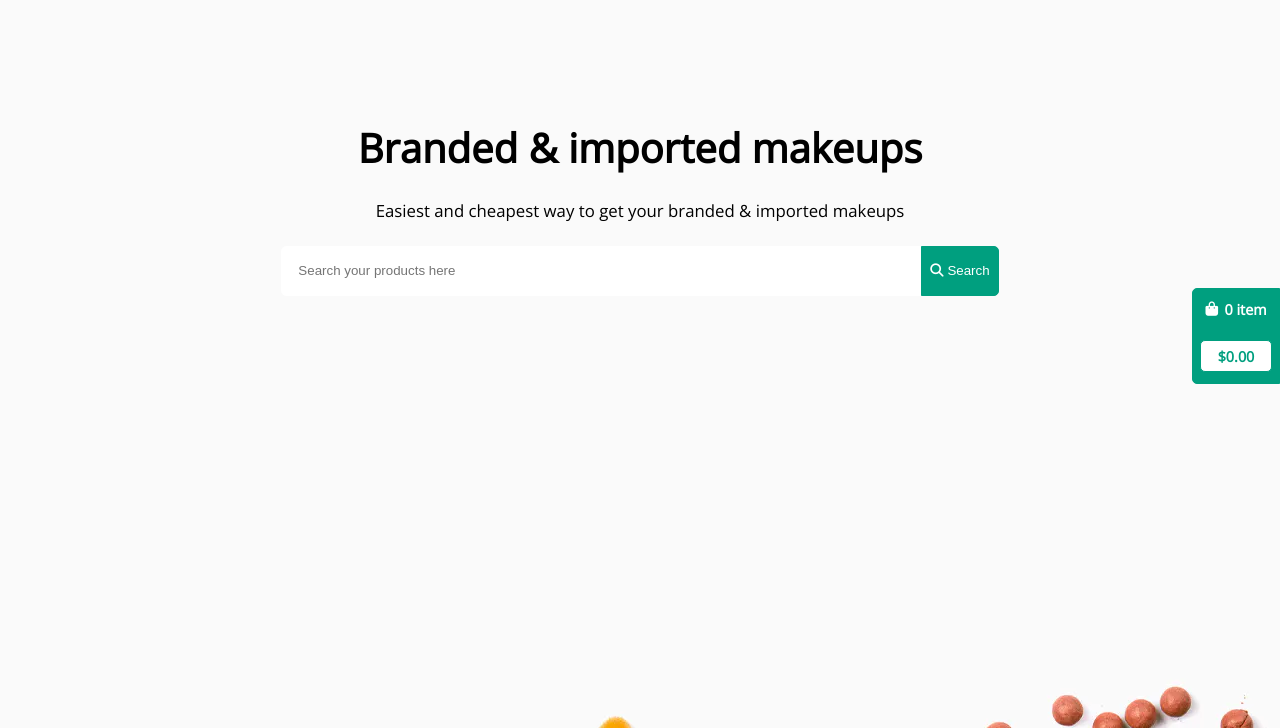
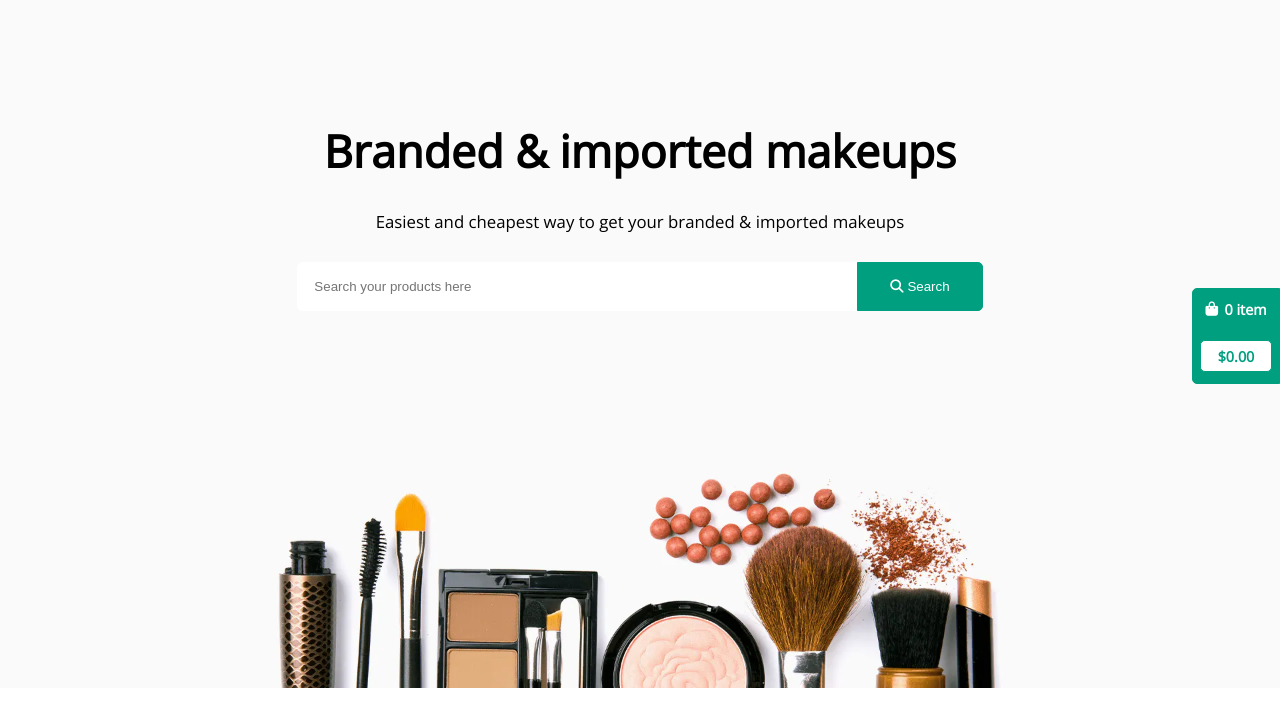
Before and after one commit to balavignesh111/pick-bazar, a plain HTML site: page index.html in a window 1280 px wide. Shown: the part 72-800 px from the top of the page. Drawn offline with nearby package versions, Linux system fonts and the light colour scheme.

Commit message:
header and navbar completed

```diff
--- a/style.css
+++ b/style.css
@@ -32,7 +32,7 @@ body{
 }
 
 .header{
-  background: url(./image/makeup.webp);
+  background: url(./image/makeup.webp) no-repeat 50% 50%/100%;
   height: 100vh;
 }
 
@@ -140,7 +140,7 @@ body{
   flex-direction: column;
   justify-content: center;
   align-items: center;
-  gap: 1.5rem;
+  gap: 1.8rem;
 }
 
 .legend-description{
@@ -149,7 +149,7 @@ body{
 }
 
 .legend-title{
-  font-size: 2.5rem;
+  font-size: 2.8rem;
   font-weight: 900;
 }
 
@@ -159,7 +159,7 @@ body{
 }
 
 #search-for-products{
-  width: 40rem;
+  width: 35rem;
   height: 3.1rem;
   padding-left: 1rem;
   border: 1px solid white;
@@ -170,7 +170,7 @@ body{
 .search-btn{
   background-color: var(--clr-green);
   color: white;
-  padding: 1rem 0.5rem;
+  padding: 1rem 2rem;
   border: 1px solid var(--clr-green);
   border-top-right-radius: 5px;
   border-bottom-right-radius: 5px;
```
Also changed, not shown: index.html (+0 -1 lines).
